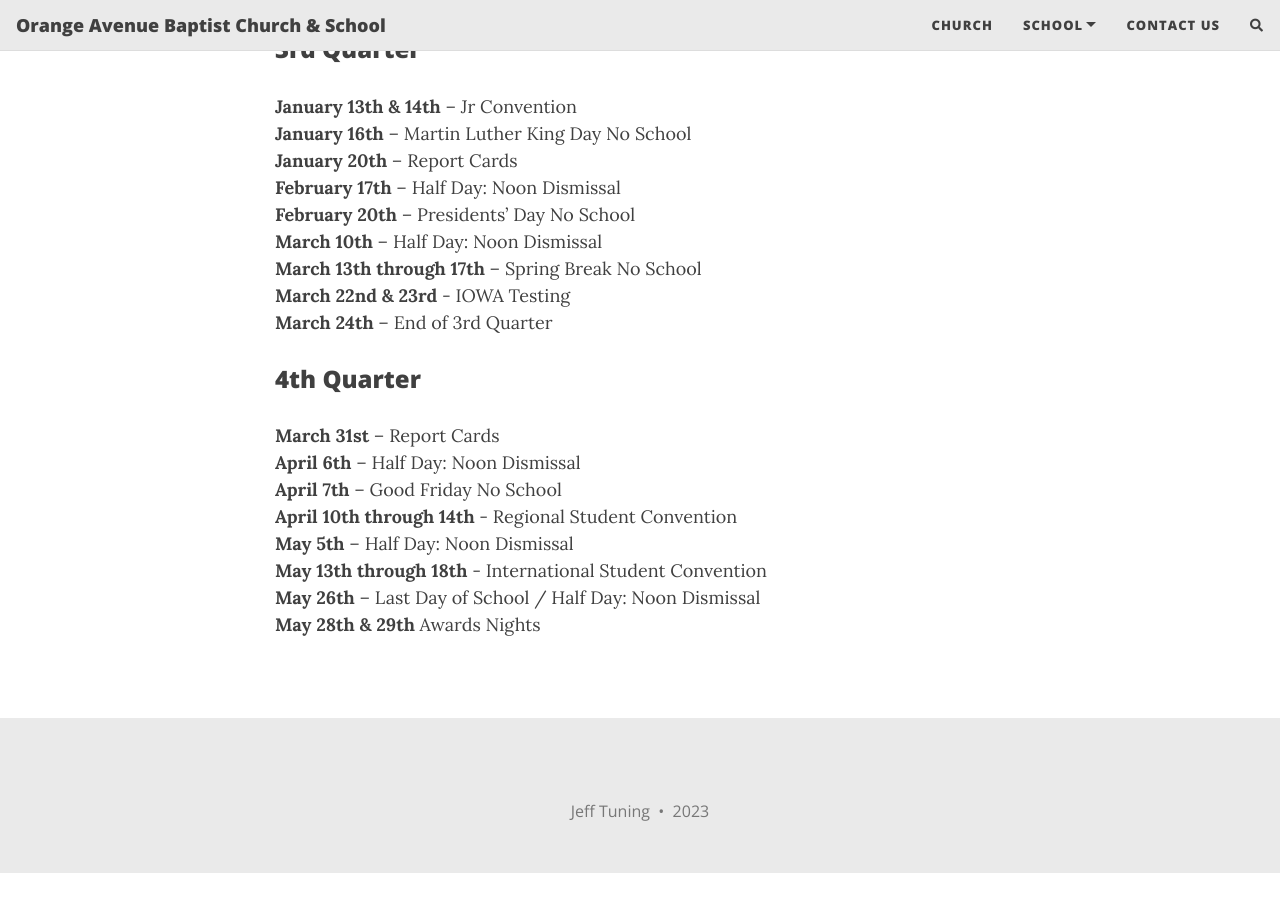
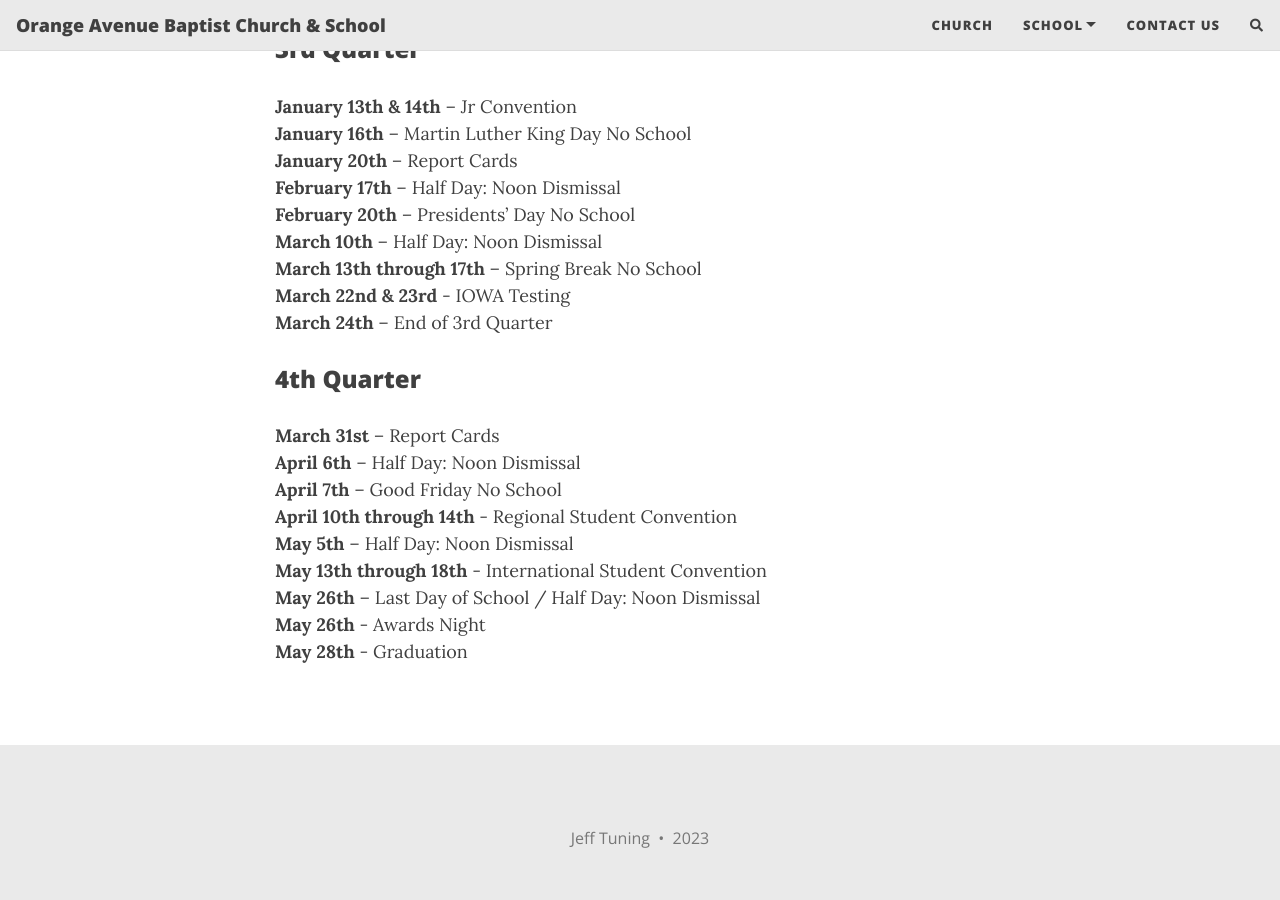
Before and after one commit to techdouttech/oabc-website, a Jekyll site: the page built from calendar.md, in a window 1280 px wide and 900 px high, scrolled down 986 px. Built offline with Jekyll 4.4.1, drawn with Linux system fonts in a browser that asks for light colours; nearby versions of some CDN libraries; comment, search, counter and statistics services are not loaded; before the commit the page ends 1859 px from its top, so only the background shows below that.

Commit message:
Update calendar.md

```diff
--- a/calendar.md
+++ b/calendar.md
@@ -42,4 +42,5 @@ subtitle: 2022-2023
 **May 5th** – Half Day: Noon Dismissal<br />
 **May 13th through 18th** - International Student Convention <br />
 **May 26th** – Last Day of School / Half Day: Noon Dismissal<br />
-**May 28th & 29th** Awards Nights<br />
+**May 26th** - Awards Night<br />
+**May 28th** - Graduation<br />
```
